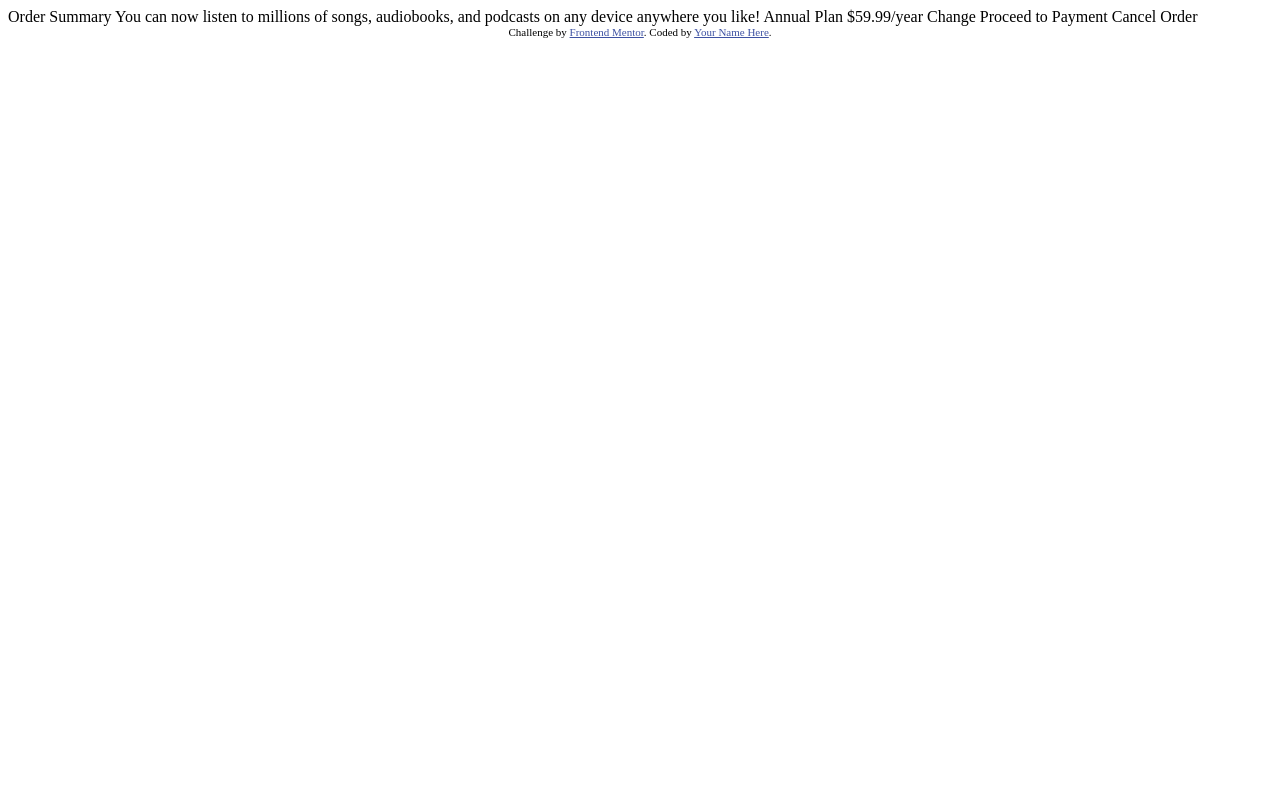
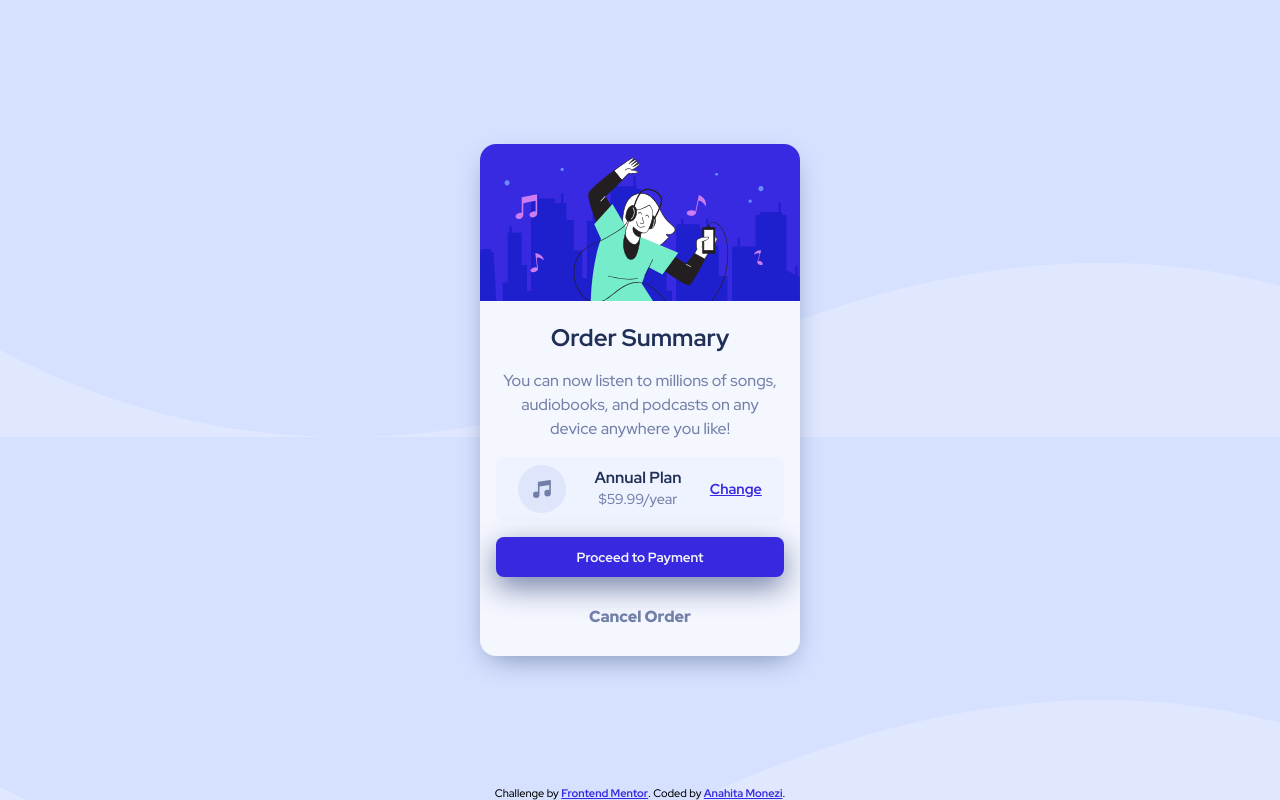
Before and after one commit to NallyNik/fm-order-summary-component, a plain HTML site: page index.html in a window 1280 px wide. Drawn offline with Linux system fonts and the light colour scheme.

Commit message:
add: semantic and style

```diff
--- a/assets/css/index.css
+++ b/assets/css/index.css
@@ -1,4 +1,105 @@
+@import url('https://fonts.googleapis.com/css2?family=Red+Hat+Display:wght@500;700;900&display=swap');
 
+* {
+    margin: 0;
+    padding: 0;
+    font-family: 'Red Hat Display', sans-serif;
+}
 
-.attribution { font-size: 11px; text-align: center; }
-.attribution a { color: hsl(228, 45%, 44%); }
+body {
+    height: 100vh;
+    display: flex;
+    align-items: center;
+    justify-content: center;
+
+    background: url('../images/pattern-background-mobile.svg'), hsl(225, 100%, 94%);
+    background-repeat: no-repeat;
+}
+main {
+    width: 20rem;
+
+    background-color: hsl(225, 100%, 98%);
+    border-radius: 1rem;
+    overflow: hidden;
+    text-align: center;
+    box-shadow: 0 10px 30px -10px hsl(224, 23%, 55%);
+}
+h1, h2 {
+    color: hsl(223, 47%, 23%);
+}
+h2 {
+    font-size: 1rem;
+}
+p {
+    color: hsl(224, 23%, 55%);
+    line-height: 1.5;
+}
+section {
+    padding: 1rem;
+    display: flex;
+    flex-direction: column;
+    gap: 1rem;
+}
+a {
+    color: hsl(245, 75%, 52%);
+    font-weight: 700;
+}
+button {
+    padding: 0.7rem;
+
+    color: hsl(225, 100%, 98%);
+    background-color: hsl(245, 75%, 52%);
+    border: none;
+    border-radius: 0.5rem;
+    box-shadow: 0 10px 30px hsl(224, 23%, 55%);
+    font-weight: 700;
+}
+.header-img {
+    width: 100%;
+    object-fit: contain;
+}
+.plan {
+    padding: 0.5rem;
+    display: flex;
+    align-items: center;
+    justify-content: space-around;
+
+    background-color: hsla(225, 100%, 94%, 0.3);
+    border-radius: 0.5rem;
+    font-size: 0.9rem;
+}
+.cancel-order {
+    padding: 0.8rem 0;
+
+    text-decoration: none;
+    font-weight: 900;
+    color: hsl(224, 23%, 55%);
+}
+
+/*footer*/
+.attribution {
+    position: absolute;
+    bottom: 0;
+    font-size: 11px;
+    text-align: center;
+}
+
+/*hover*/
+a:hover {
+    color: hsl(224, 23%, 55%);
+    text-decoration: none;
+}
+.cancel-order:hover {
+    color: hsl(223, 47%, 23%);
+}
+button:hover {
+    cursor: pointer;
+    background-color: hsl(224, 23%, 55%);
+}
+
+/*responsive*/
+@media (min-width: 800px) {
+    body {
+        background: url('../images/pattern-background-desktop.svg'), hsl(225, 100%, 94%);
+    }
+}
--- a/index.html
+++ b/index.html
@@ -8,23 +8,28 @@
   <title>Frontend Mentor | Order summary card</title>
 </head>
 <body>
-
-  Order Summary
-
-  You can now listen to millions of songs, audiobooks, and podcasts on any
-  device anywhere you like!
-
-  Annual Plan
-  $59.99/year
-
-  Change
-
-  Proceed to Payment
-  Cancel Order
-
-  <div class="attribution">
-    Challenge by <a href="https://www.frontendmentor.io?ref=challenge" target="_blank">Frontend Mentor</a>.
-    Coded by <a href="#">Your Name Here</a>.
-  </div>
+  <main>
+    <figure><img class="header-img" src="./assets/images/illustration-hero.svg" alt=""></figure>
+    <section>
+      <h1>Order Summary</h1>
+      <p> You can now listen to millions of songs, audiobooks, and podcasts on any device anywhere you like!</p>
+      <div class="plan">
+        <img src="./assets/images/icon-music.svg" alt="">
+        <div class="price">
+          <h2>Annual Plan</h2>
+        <p>$59.99/year</p>
+        </div>
+        <a href="#">Change</a>
+      </div>
+      <button>Proceed to Payment</button>
+      <a class="cancel-order" href="#">Cancel Order</a>
+    </section>
+  </main>
+  <footer class="attribution">
+    <div>
+      Challenge by <a href="https://www.frontendmentor.io?ref=challenge" target="_blank">Frontend Mentor</a>.
+      Coded by <a href="https://www.linkedin.com/in/anahitareismonezi/" target="_blank">Anahita Monezi</a>.
+    </div>
+  </footer>
 </body>
 </html>
```
